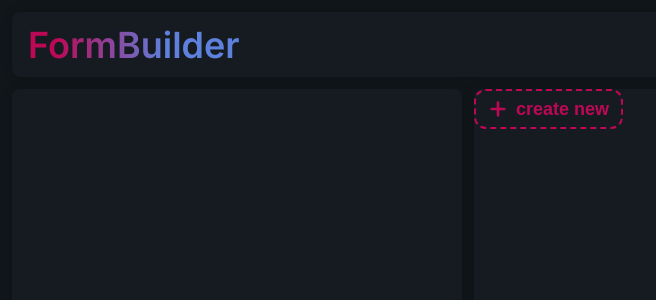
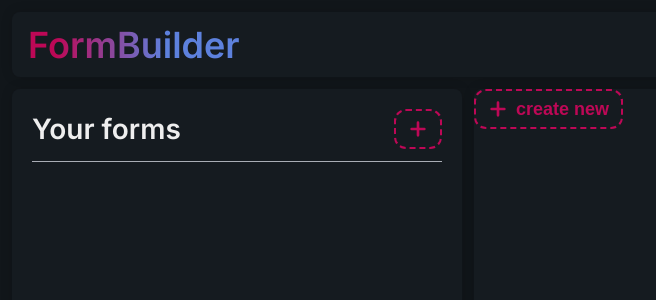
Before and after one commit to abrikosechek/form-builder, a React (Vite) app: page / in a window 1280 px wide. Shown: the top 300 px of the page, without its empty margins (0-656 px from the left). Built offline with nearby package versions, Linux system fonts and the light colour scheme.

Commit message:
empty layout

```diff
--- a/src/app/App.module.scss
+++ b/src/app/App.module.scss
@@ -39,8 +39,34 @@
 }
 
 .aside {
+  display: grid;
+  grid-template-rows: auto 1fr;
   width: 100%;
   height: 100%;
-  padding: 24px;
+  padding: 20px;
+  padding-bottom: 0;
   overflow: auto;
+
+  &__header {
+    display: flex;
+    align-items: center;
+    justify-content: space-between;
+    width: 100%;
+    padding-bottom: 12px;
+    border-bottom: 1px solid var(--text-inactive);
+  }
+
+  &__title {
+    font-size: 28px;
+    font-weight: 600;
+  }
+
+  &__list {
+    width: 100%;
+    height: 100%;
+  }
 }
+
+.asideListItem {
+  padding: 12px 0 20px;
+}
--- a/src/app/App.tsx
+++ b/src/app/App.tsx
@@ -11,6 +11,14 @@ const App = () => {
       </header>
 
       <div className={`${styles.aside} container`}>
+        <div className={styles.aside__header}>
+          <p className={styles.aside__title}>Your forms</p>
+
+          <Button>
+            <PlusIcon />
+          </Button>
+        </div>
+        <div className={styles.aside__list}></div>
       </div>
 
       <main className={`${styles.main} container`}>
```
